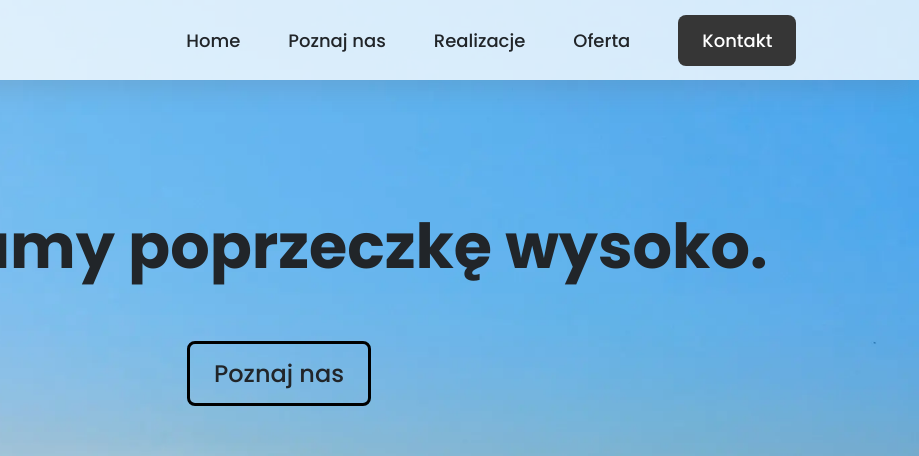
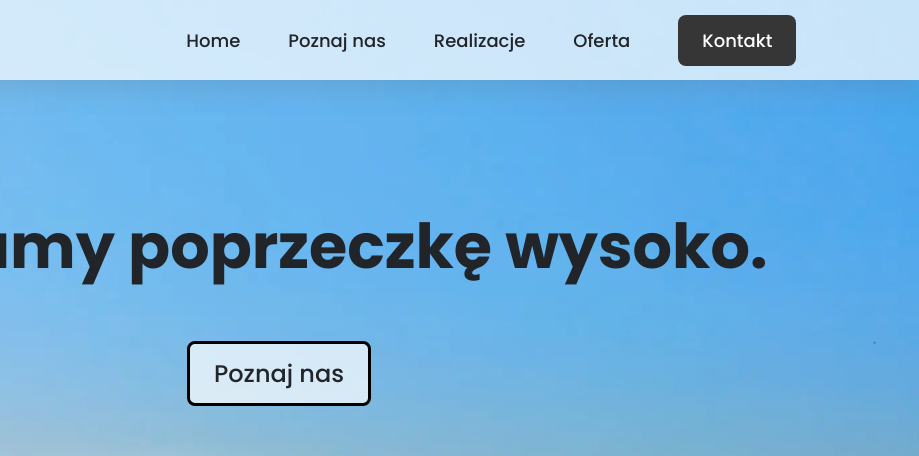
Before and after one commit to kacperkwinta/ClimbTech, a plain HTML site: page index.html in a window 1280 px wide. Shown: the top 456 px of the page, 361-1280 px from the left. Drawn offline with nearby package versions, Linux system fonts and the light colour scheme; some packages are replaced by stand-ins of ours; a script that the page names is missing.

Commit message:
hero button changed

```diff
--- a/css/style.css
+++ b/css/style.css
@@ -115,7 +115,7 @@ body {
   display: flex;
   justify-content: space-around;
   align-items: center;
-  background-color: rgba(255, 255, 255, 0.767);
+  background-color: rgba(255, 255, 255, 0.7);
 
   animation: slideDown 1.5s cubic-bezier(0.25, 1, 0.5, 1);
 }
@@ -218,6 +218,7 @@ body {
   border-radius: 8px;
   text-decoration: none;
   font-weight: 500;
+  background-color: rgba(255, 255, 255, 0.7);
   color: #212529;
   transition: all 0.3s cubic-bezier(0.25, 1, 0.5, 1);
   animation: showUp, slideDown 1.2s;
```
